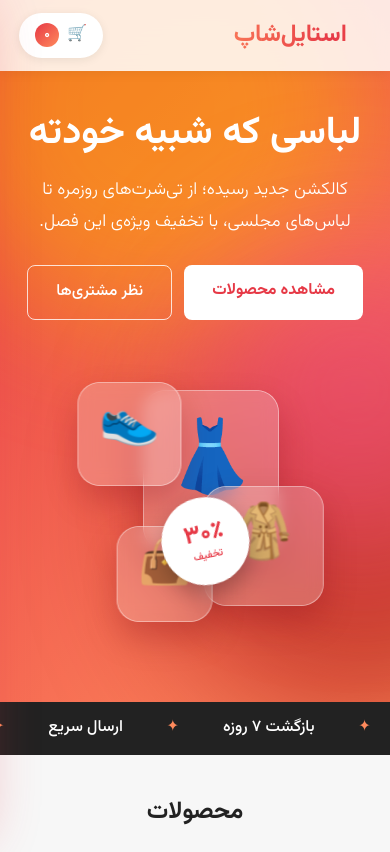
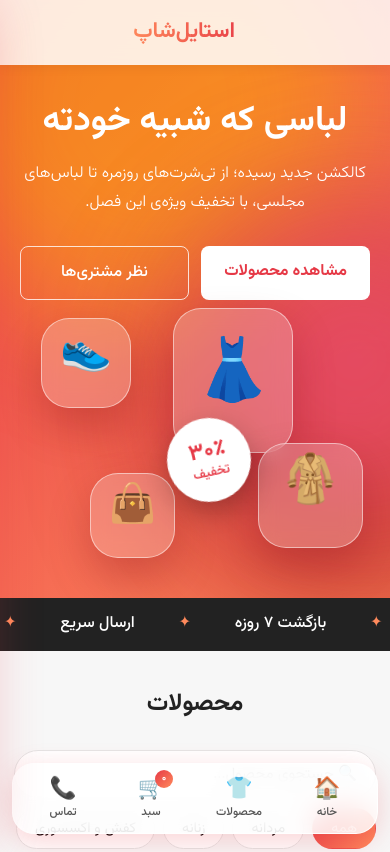
Before and after one commit to JUPITERRR7/my-shop, a plain HTML site: page index.html in a window 390 px wide. Shown: the top 852 px of the page. Drawn offline with Linux system fonts and the light colour scheme.

Commit message:
Add files via upload

```diff
--- a/index.html
+++ b/index.html
@@ -3,6 +3,7 @@
 <head>
   <meta charset="UTF-8">
   <meta name="viewport" content="width=device-width, initial-scale=1.0">
+  <meta name="theme-color" content="#e63946">
   <title>استایل‌شاپ | فروشگاه پوشاک</title>
 
   <link rel="preconnect" href="https://fonts.googleapis.com">
@@ -135,6 +136,17 @@
     <p>© ۱۴۰۵ تمامی حقوق محفوظ است</p>
   </footer>
 
+    <!-- نوار پایین (فقط موبایل) -->
+  <div class="bottom-nav">
+    <a href="#home"><span>🏠</span>خانه</a>
+    <a href="#products"><span>👕</span>محصولات</a>
+    <button type="button" id="bottom-cart">
+      <span>🛒</span>سبد
+      <b id="bottom-count">۰</b>
+    </button>
+    <a href="#contact"><span>📞</span>تماس</a>
+  </div>
+
   <!-- پس‌زمینه‌ی تیره -->
   <div class="overlay" id="overlay"></div>
 
--- a/script.js
+++ b/script.js
@@ -196,6 +196,7 @@ function renderCart() {
 
   const totals = cartTotals();
   cartCountEl.textContent = toFa(totals.qty);
+  $("bottom-count").textContent = toFa(totals.qty);
   cartTotalEl.textContent = formatPrice(totals.price);
 
   if (cart.length === 0) {
@@ -508,6 +509,11 @@ window.addEventListener("resize", function () {
   marqueeTimer = setTimeout(buildMarquee, 200);
 });
 
+// ===== دکمه‌ی سبد در نوار پایین =====
+$("bottom-cart").addEventListener("click", function () {
+  openPanel(drawer);
+});
+
 // ===== شروع =====
 renderProducts();
 renderCart();
--- a/style.css
+++ b/style.css
@@ -721,21 +721,154 @@ nav a:hover::after { width: 100%; }
 .toast.out { opacity: 0; transform: translateY(10px); transition: opacity 0.3s ease, transform 0.3s ease; }
 @keyframes toastIn { from { opacity: 0; transform: translateY(14px); } to { opacity: 1; transform: translateY(0); } }
 
+/* ===== نوار پایین (در دسکتاپ مخفی) ===== */
+.bottom-nav { display: none; }
+
+/* حس لمس دکمه‌ها */
+.product-card:active { transform: scale(0.97); }
+.btn:active, .checkout-btn:active, .btn-ghost:active { transform: scale(0.97); }
+
 /* ===== موبایل ===== */
 @media (max-width: 720px) {
+  body { padding-bottom: 92px; }
   nav { display: none; }
-  .header { padding: 12px 18px; }
+
+  /* هدر: فقط لوگو، سبد میره پایین */
+  .header { padding: 12px 18px; justify-content: center; }
   .header.scrolled { top: 10px; left: 12px; right: 12px; }
-  .cart-label { display: none; }
-  .products, .reviews { padding: 36px 16px; }
+  .header .cart { display: none; }
+  .logo { font-size: 1.35rem; }
+
+  /* بنر */
+  .hero { padding: 100px 20px 0; }
+  .hero-inner { grid-template-columns: 1fr; gap: 8px; padding-bottom: 40px; text-align: center; }
+  .hero-text h2 { font-size: 2.2rem; }
+  .hero-text p { margin-inline: auto; font-size: 1rem; }
+  .hero-actions { justify-content: center; }
+  .hero-actions .btn,
+  .hero-actions .btn-ghost { flex: 1 1 140px; padding: 12px 16px; text-align: center; }
+
+  .hero-visual { height: 250px; }
+  .fc1 { width: 120px; height: 145px; font-size: 3.8rem; top: 0; right: 22%; }
+  .fc2 { width: 90px; height: 90px; font-size: 2.6rem; top: 10px; left: 6%; }
+  .fc3 { width: 105px; height: 105px; font-size: 3rem; bottom: 10px; right: 2%; }
+  .fc4 { width: 85px; height: 85px; font-size: 2.4rem; bottom: 0; left: 20%; }
+  .discount-badge { width: 84px; height: 84px; top: 44%; left: 42%; }
+  .discount-badge strong { font-size: 1.4rem; }
+
+  /* محصولات: دو ستونه */
+  .products { padding: 32px 14px; }
+  .toolbar { gap: 10px; margin-bottom: 18px; }
+  .search { flex: 1 1 100%; max-width: none; }
+  .filters {
+    flex: 1 1 100%;
+    flex-wrap: nowrap;
+    overflow-x: auto;
+    padding-bottom: 4px;
+    scrollbar-width: none;
+  }
+  .filters::-webkit-scrollbar { display: none; }
+  .filter { flex-shrink: 0; white-space: nowrap; }
+
+  .product-list { grid-template-columns: repeat(2, 1fr); gap: 12px; }
+  .product-card { padding: 12px 10px; border-radius: 16px; }
+  .product-card .emoji { font-size: 3.6rem; }
+  .product-card h3 { margin: 6px 0 2px; font-size: 0.95rem; }
+  .product-card .price { margin-bottom: 8px; font-size: 0.85rem; }
+  .product-card button { width: 100%; padding: 9px 6px; font-size: 0.8rem; }
+
+  /* ویژگی‌ها: دو ستونه */
+  .features { grid-template-columns: repeat(2, 1fr); gap: 14px; padding: 16px 16px 36px; }
+  .feature p { font-size: 0.8rem; }
+
+  /* نظرات: اسلایدر افقی */
+  .reviews { padding: 36px 16px; }
+  .review-list {
+    display: flex;
+    gap: 14px;
+    margin: 0 -16px;
+    padding: 0 16px 8px;
+    overflow-x: auto;
+    scroll-snap-type: x mandatory;
+    scrollbar-width: none;
+  }
+  .review-list::-webkit-scrollbar { display: none; }
+  .review { flex: 0 0 82%; scroll-snap-align: center; }
+
+  /* پنجره‌ها از پایین باز بشن */
+  .modal,
+  .checkout-modal {
+    top: auto;
+    bottom: 0;
+    left: 0;
+    width: 100%;
+    max-height: 92vh;
+    border-radius: 24px 24px 0 0;
+    transform: translateY(100%);
+  }
+  .modal.open { transform: translateY(0); }
+
   .product-modal { grid-template-columns: 1fr; }
-  .pm-image { min-height: 180px; font-size: 5.5rem; }
-  .pm-info { padding: 22px 20px; }
-  .hero { padding: 110px 20px 0; }
-  .hero-inner { grid-template-columns: 1fr; text-align: center; padding-bottom: 50px; }
-  .hero-text p { margin-inline: auto; }
-  .hero-actions { justify-content: center; }
-  .hero-visual { height: 300px; transform: scale(0.8); }
+  .pm-image { min-height: 150px; font-size: 4.5rem; }
+  .pm-info { padding: 20px 20px 28px; }
+  .checkout-modal { padding: 28px 20px 32px; }
+
+  .cart-drawer { width: 92%; }
+
+  /* نوار پایین */
+  .bottom-nav {
+    position: fixed;
+    bottom: 10px;
+    left: 12px;
+    right: 12px;
+    z-index: 150;
+    display: flex;
+    justify-content: space-around;
+    padding: 8px 6px;
+    border-radius: 22px;
+    background: rgba(255, 255, 255, 0.82);
+    backdrop-filter: blur(14px);
+    -webkit-backdrop-filter: blur(14px);
+    border: 1px solid rgba(255, 255, 255, 0.9);
+    box-shadow: 0 8px 28px rgba(230, 57, 70, 0.22);
+  }
+  .bottom-nav a,
+  .bottom-nav button {
+    position: relative;
+    display: flex;
+    flex: 1;
+    flex-direction: column;
+    align-items: center;
+    padding: 4px 0;
+    border: none;
+    background: none;
+    color: #555;
+    font-size: 0.72rem;
+    font-weight: 500;
+    line-height: 1.5;
+    text-decoration: none;
+    cursor: pointer;
+  }
+  .bottom-nav span { font-size: 1.35rem; line-height: 1.3; }
+  .bottom-nav a:active,
+  .bottom-nav button:active { color: #e63946; }
+  .bottom-nav b {
+    position: absolute;
+    top: -2px;
+    left: calc(50% + 4px);
+    display: flex;
+    align-items: center;
+    justify-content: center;
+    min-width: 18px;
+    height: 18px;
+    padding: 0 4px;
+    border-radius: 50%;
+    background: linear-gradient(135deg, #e63946, #ff8a5c);
+    color: #fff;
+    font-size: 0.65rem;
+  }
+
+  .toast-wrap { bottom: 96px; }
 }
 
 @media (prefers-reduced-motion: reduce) {
```
